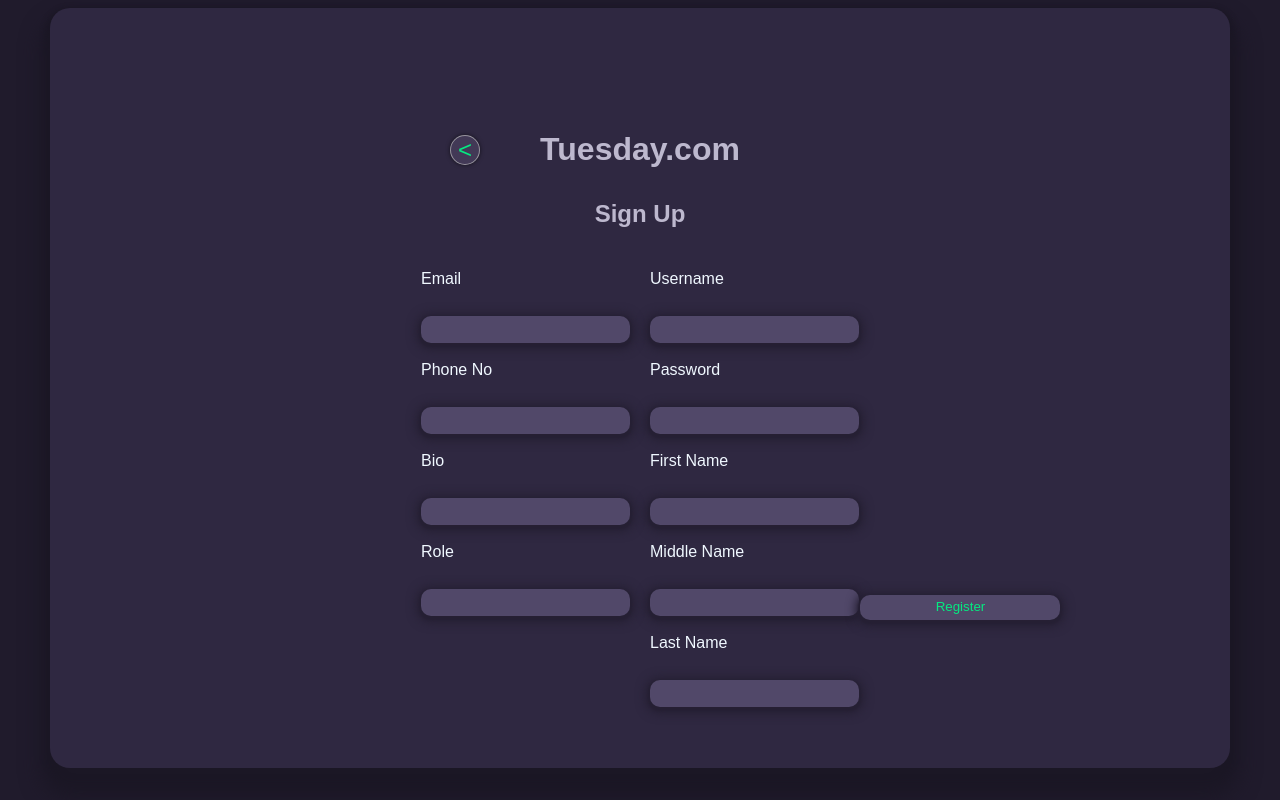
After one commit to rhagan116/TaskManagementSystem, a PHP site: page /register.php in a window 1280 px wide. The commit adds this page. Run offline with PHP 8.4, Linux system fonts and the light colour scheme; data comes from the database, SQL or seed files in the repository; both versions use the stored data as it was after the commit.

Commit message:
Task page completed
Task page is fully completed with dynamic task display, and full CRUD operations, register page also fully works, few extra comments added

```diff
--- a/Login.css
+++ b/Login.css
@@ -5,6 +5,7 @@ body{
     min-height: 90vh; /*height of the items inside body tag*/
     background-color: #201b2c;
     font-family: sans-serif;
+
 }
 
 .Login{
--- a/login.php
+++ b/login.php
@@ -60,7 +60,7 @@
 
             <div class="signup-link">
                 <p>Don't Have an account?
-                <a href="#">Sign Up</a></p>
+                <a href="register.php">Sign Up</a></p>
             </div>
         </form>
     </div>
--- a/profile.css
+++ b/profile.css
@@ -121,10 +121,10 @@ body{
     border: none;
 
 }
+
 .edit .left{
     float: left;
     margin-left: 60vh;
-
 }
 
 .edit .right{
--- /dev/null
+++ b/register.css
@@ -0,0 +1,100 @@
+body{
+    display: flex;
+    justify-content: center; /*center items inside of the body tag*/
+    align-items: center;
+    min-height: 90vh; /*height of the items inside body tag*/
+    background-color: #201b2c;
+    font-family: sans-serif;
+}
+
+body h1{
+    position: absolute;
+    top: 110px;
+    text-align: center;
+    color: #bdb8ce;
+}
+
+body h2{
+    position: absolute;
+    top: 180px;
+    text-align: center;
+    color: #bdb8ce;
+}
+
+.register{
+    box-shadow: 0px 20px 20px 10px #1b1725, 0 5px 5px 5px #1b1725;
+    width: 1100px;
+    height: 700px;
+    background: #2f2841;
+    color: aliceblue;
+    border-radius: 20px;
+    padding: 30px 40px;
+}
+
+.register input{
+    color: white;
+    margin-top: 10px;
+    box-shadow: 0px 2px 10px 5px #262034, 0 2px 2px 2px #251f33;
+    border-color: #514869;
+    height: 25px;
+    width: 200px;
+    background: #514869;
+    border-radius: 10px;
+    padding: 0px 4px 2px 5px;
+    border: none;
+}
+
+
+
+.register .profile{
+    margin-top: 10px;
+    box-shadow: 0px 2px 10px 5px #262034, 0 2px 2px 2px #251f33;
+    border-color: #514869;
+    height: 25px;
+    width: 200px;
+    background: #514869;
+    margin-left: 10vh;
+    border-radius: 10px;
+    padding: 0px 4px 2px 5px;
+    border: none;
+}
+
+.register .left{
+    position: absolute;
+    left: 650px;
+    top: 270px;
+}
+
+.register .right{
+    position: absolute;
+    right: 650px;
+    top: 270px;
+}
+
+.register #submit{
+    position: absolute;
+    bottom: 180px;
+    left: 860px;
+    color: #05ea81;
+}
+
+.register #submit:hover{
+    background-color: #05ea81;
+    color: black;
+    transition: 300ms;
+}
+
+.back a{
+    position: absolute;
+    top: 135px;
+    left: 450px;
+    background-color: #423956;
+    color: #05ea81;
+    border-radius: 100%;
+    box-shadow: 0 0 4px rgba(0, 0, 0, 0.6);
+    border: 1px solid rgba(207, 207, 207, 0.61);
+    font-size: 24px;
+    text-decoration: none;
+    width: 28px;
+    text-align: center;
+}
--- /dev/null
+++ b/register.php
@@ -0,0 +1,88 @@
+<?php include('db.php');
+
+    if($_SERVER["REQUEST_METHOD"] == "POST"){
+
+        $username = $_POST['username'];
+        $password = $_POST['pass'];
+        $fname = $_POST['fname'];
+        $mname = $_POST['mname'];
+        $lname = $_POST['lname'];
+        $email = $_POST['email'];
+        $phone = $_POST['phone'];
+        $bio = $_POST['bio'];
+        $urole = $_POST['urole'];
+
+        $query = $db->prepare('INSERT INTO User (Username, Password, F_name, M_name, L_name, User_email, User_TelNo, User_bio, User_role)
+        VALUES (:username, :pass, :fname, :mname, :lname, :email, :phone, :bio, :urole)');
+
+        $query->bindValue(':username', $username, SQLITE3_TEXT);
+        $query->bindValue(':pass', $password, SQLITE3_TEXT);
+        $query->bindValue(':fname', $fname, SQLITE3_TEXT);
+        $query->bindValue(':mname', $mname, SQLITE3_TEXT);
+        $query->bindValue(':lname', $lname, SQLITE3_TEXT);
+        $query->bindValue(':email', $email, SQLITE3_TEXT);
+        $query->bindValue(':phone', $phone, SQLITE3_TEXT);
+        $query->bindValue(':bio', $bio, SQLITE3_TEXT);
+        $query->bindValue(':urole', $urole, SQLITE3_TEXT);
+
+        if ($query->execute()) {
+            echo "Account created successfully!";
+        } else{
+            echo "There was an error creating your account. Please try again later!";
+        }
+
+    }
+
+?>
+
+<!DOCTYPE html>
+<html lang="en">
+<head>
+    <meta charset="UTF-8">
+    <meta name="viewport" content="width=device-width, initial-scale=1.0">
+    <link rel="stylesheet" href="register.css">
+    <title>Register</title>
+</head>
+<body>
+    <h1>Tuesday.com</h1>
+    <h2>Sign Up</h2>
+    <div class="register">
+        <form action="register.php" method="POST">
+            <div class="left">
+                <label for="username">Username</label><br /><br />
+                <input type="text" id="username" name="username" required><br /><br />
+
+                <label for="password">Password</label><br /><br />
+                <input type="password" id="pass" name="pass" required><br /><br />
+
+                <label for="fname">First Name</label><br /><br />
+                <input type="text" id="fname" name="fname" required><br /><br />
+
+                <label for="mname">Middle Name</label><br /><br />
+                <input type="text" id="mname" name="mname"><br /><br />
+
+                <label for="lname">Last Name</label><br /><br />
+                <input type="text" id="lname" name="lname" required><br /><br />
+            </div>
+
+            <div class="right">
+                <label for="email">Email</label><br /><br />
+                <input type="text" id="email" name="email" required><br /><br />
+
+                <label for="phone">Phone No</label><br /><br />
+                <input type="text" id="phone" name="phone" required><br /><br />
+
+                <label for="bio">Bio</label><br /><br />
+                <input type="text" id="bio" name="bio"><br /><br />
+
+                <label for="role">Role</label><br /><br />
+                <input type="text" id="urole" name="urole" required><br /><br />
+            </div>
+            <input type="submit" id="submit" name="submit" value="Register"> <br /><br />
+        </form>
+    </div>
+    <div class="back">
+        <a href="login.php"> < </a>
+    </div>
+</body>
+</html>
```
Also changed, not shown: editTask.php (+31 -3 lines), task.php (+12 -58 lines), TMS.db.
